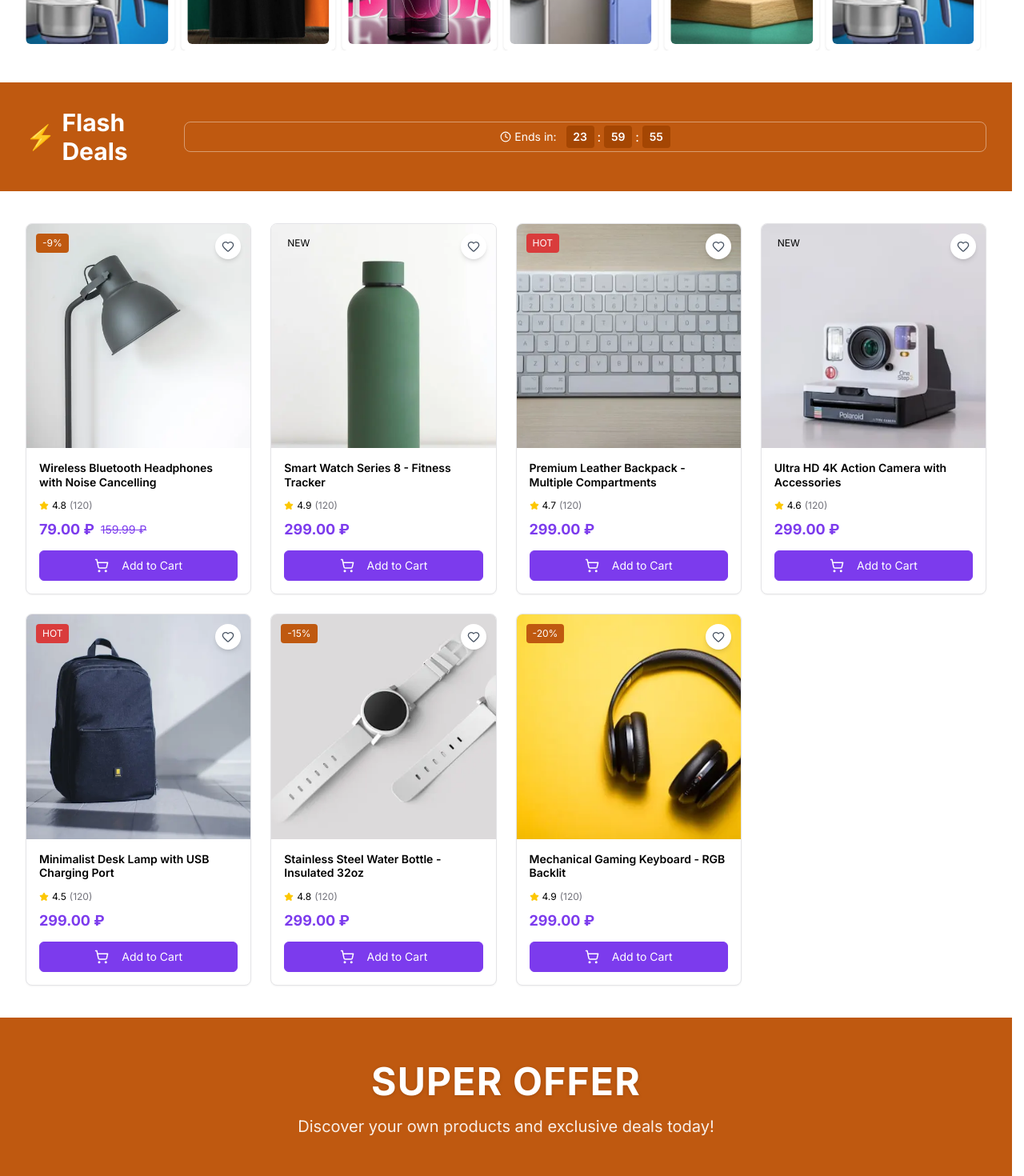
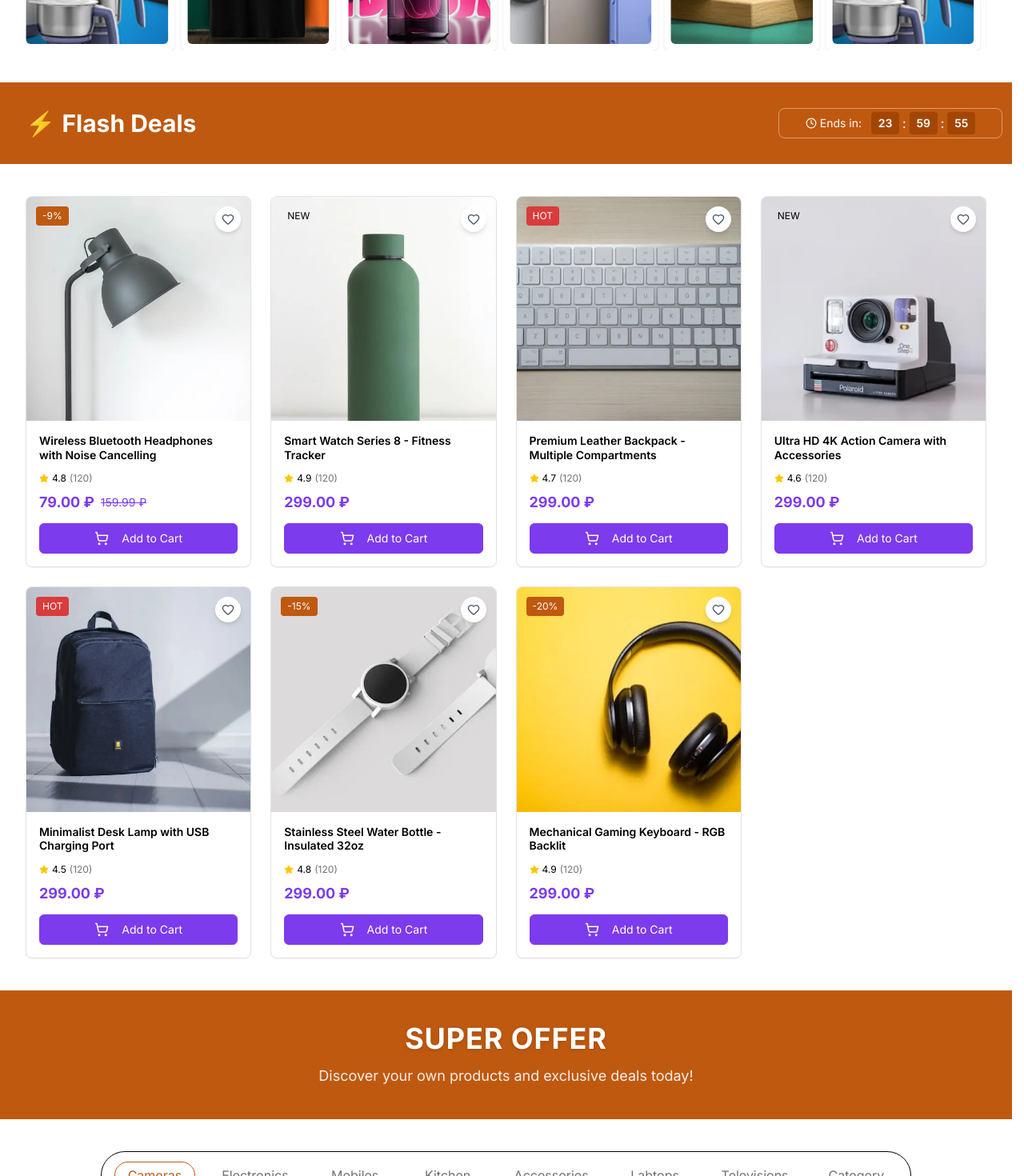
Before and after one commit to MohamedFahim123/WDI-Dev-E-commerce, a Next.js app: page /en in a window 1280 px wide. Shown: the part 960-2430 px from the top of the page at 80% size. Built offline with nearby package versions, Linux system fonts and the light colour scheme.

Commit message:
fix responsive sized for sections fonts

```diff
--- a/src/components/FlashDeals/FlashDeals.tsx
+++ b/src/components/FlashDeals/FlashDeals.tsx
@@ -27,7 +27,7 @@ export default function FlashDeals() {
             Flash Deals
           </h2>
 
-          <div className="w-full max-w-[260px] md:max-w-none">
+          <div className="w-full max-w-[260px] ">
             <FullTimerBox />
           </div>
         </Container>
--- a/src/components/SuperOffer/SuperOffer.tsx
+++ b/src/components/SuperOffer/SuperOffer.tsx
@@ -8,15 +8,15 @@ export default function SuperOffer() {
       <div
         className="
           bg-[#BF5910] text-white
-          px-4 sm:px-6 py-10 sm:py-14
+          px-4 sm:px-6 py-10
           flex flex-col items-center justify-center text-center
         "
       >
-        <div className="max-w-2xl mx-auto space-y-3 sm:space-y-4">
+        <div className="max-w-2xl mx-auto space-y-3">
           <h2
             className="
               font-bold uppercase tracking-wide
-              text-3xl sm:text-4xl md:text-5xl
+              text-3xl sm:text-4xl md:text-4xl
               drop-shadow-sm
             "
           >
@@ -25,7 +25,7 @@ export default function SuperOffer() {
 
           <p
             className="
-              text-base sm:text-lg md:text-xl
+              text-base sm:text-lg md:text-lg
               text-white/90 leading-relaxed
             "
           >
```
